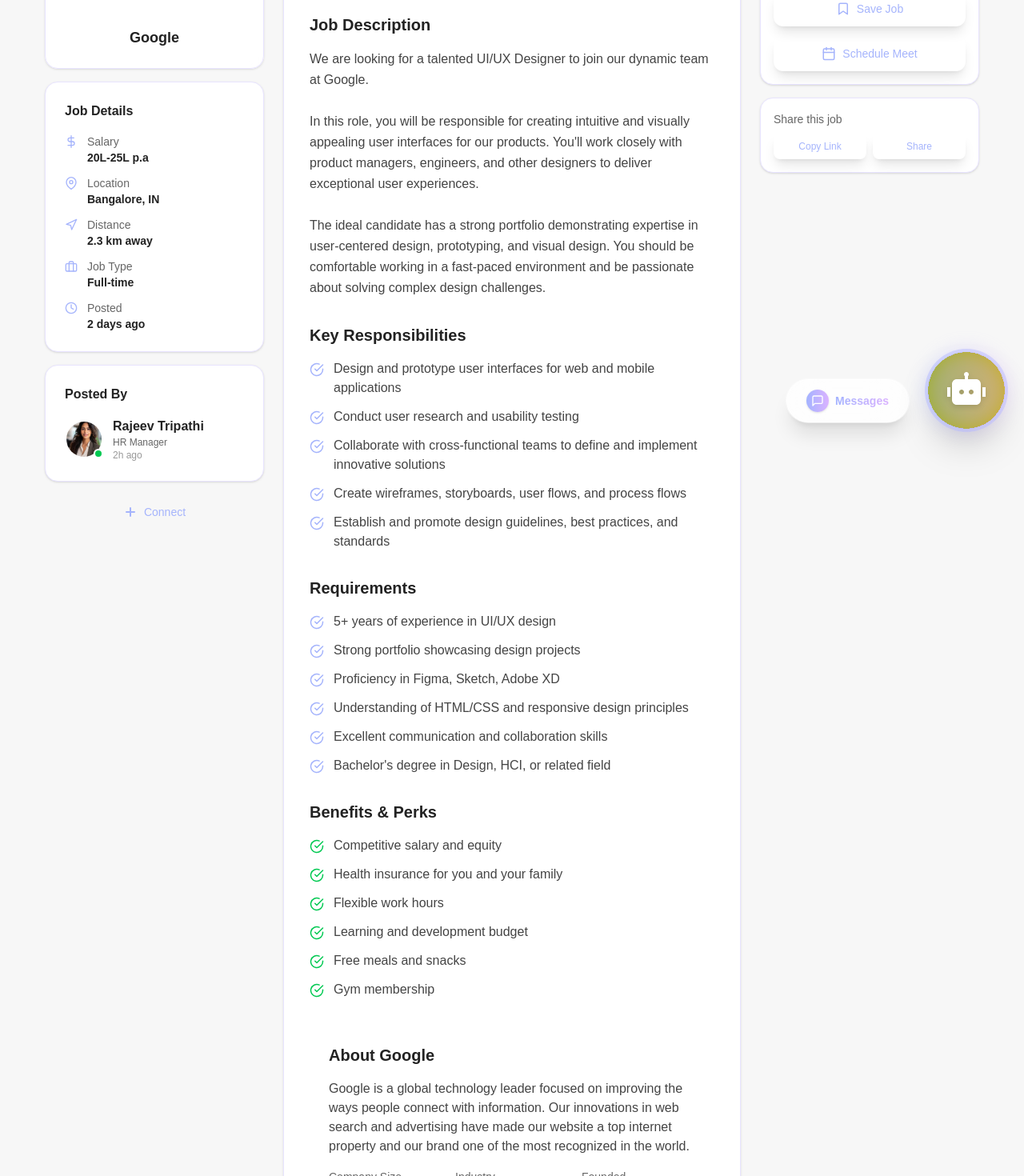
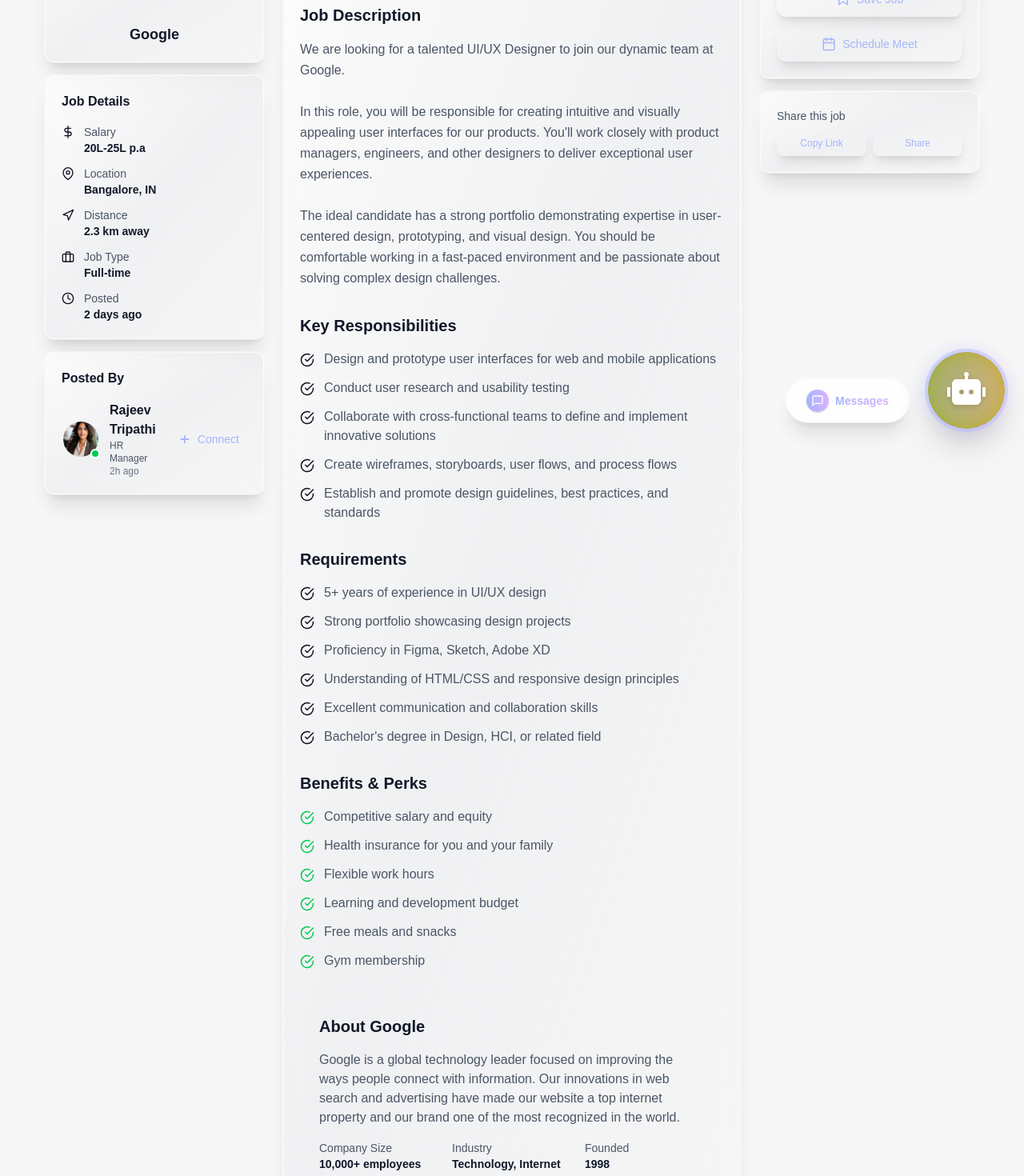
Before and after one commit to sourabh0904/staff-book, a Next.js app: page /profile/jobs/p1 in a window 1280 px wide. Shown: the part 240-1710 px from the top of the page at 80% size. Built offline with nearby package versions, Linux system fonts and the light colour scheme.

Commit message:
profile display settings properly implemented.

```diff
--- a/src/app/profile/jobs/[jobId]/page.tsx
+++ b/src/app/profile/jobs/[jobId]/page.tsx
@@ -17,6 +17,8 @@
   FiCheckCircle,
 } from "react-icons/fi";
 import Button from "@/components/shared/Button";
+import Card from "@/components/shared/Card";
+import { THEME } from "@/styles/theme";
 
 
 // Mock job data - in real app, fetch from API
@@ -206,72 +208,76 @@
             <div className="col-span-3">
               <div className="sticky top-6 space-y-4">
                 {/* Company Logo */}
-                <div className="bg-white/90 backdrop-blur-sm rounded-2xl p-6 shadow-sm border border-[#E8E4FF]">
-                  <div className="w-full h-24 bg-gradient-to-br from-light-bg to-light-bg rounded-xl flex items-center justify-center mb-4">
-                    <div className="text-4xl font-bold bg-gradient-to-r from-gradient-start to-gradient-end bg-clip-text text-transparent">
+                {/* Company Logo */}
+                <Card className="p-6">
+                  <div className={`w-full h-24 bg-gradient-to-br ${THEME.colors.gradient.light} rounded-xl flex items-center justify-center mb-4`}>
+                    <div className={`text-4xl font-bold bg-gradient-to-r ${THEME.colors.gradient.start} ${THEME.colors.gradient.end} bg-clip-text text-transparent`}>
                       {job.company.charAt(0)}
                     </div>
                   </div>
-                  <h3 className="text-lg font-bold text-[#222] text-center">
+                  <h3 className={`text-lg font-bold ${THEME.colors.text.heading} text-center`}>
                     {job.company}
                   </h3>
-                </div>
+                </Card>
 
                 {/* Quick Info */}
-                <div className="bg-white rounded-2xl p-6 shadow-sm border border-[#E8E4FF] space-y-4">
-                  <h4 className="font-bold text-[#222] mb-4">Job Details</h4>
+                {/* Quick Info */}
+                <Card className="p-6 space-y-4">
+                  <h4 className={`font-bold ${THEME.colors.text.heading} mb-4`}>Job Details</h4>
 
                   <div className="space-y-3 text-sm">
                     <div className="flex items-start gap-3">
-                      <FiDollarSign className="text-primary mt-0.5" size={16} />
+                      <FiDollarSign className={`text-[${THEME.colors.primary}] mt-0.5`} size={16} />
                       <div>
-                        <p className="text-[#666]">Salary</p>
-                        <p className="font-semibold text-[#222]">{job.salary}</p>
+                        <p className={THEME.colors.text.body}>Salary</p>
+                        <p className={`font-semibold ${THEME.colors.text.heading}`}>{job.salary}</p>
                       </div>
                     </div>
 
                     <div className="flex items-start gap-3">
-                      <FiMapPin className="text-primary mt-0.5" size={16} />
+                      <FiMapPin className={`text-[${THEME.colors.primary}] mt-0.5`} size={16} />
                       <div>
-                        <p className="text-[#666]">Location</p>
-                        <p className="font-semibold text-[#222]">{job.location}</p>
+                        <p className={THEME.colors.text.body}>Location</p>
+                        <p className={`font-semibold ${THEME.colors.text.heading}`}>{job.location}</p>
                       </div>
                     </div>
 
                     <div className="flex items-start gap-3">
-                      <FiNavigation className="text-primary mt-0.5" size={16} />
+                      <FiNavigation className={`text-[${THEME.colors.primary}] mt-0.5`} size={16} />
                       <div>
-                        <p className="text-[#666]">Distance</p>
-                        <p className="font-semibold text-[#222]">
+                        <p className={THEME.colors.text.body}>Distance</p>
+                        <p className={`font-semibold ${THEME.colors.text.heading}`}>
                           {job.distance} km away
                         </p>
                       </div>
                     </div>
 
                     <div className="flex items-start gap-3">
-                      <FiBriefcase className="text-primary mt-0.5" size={16} />
+                      <FiBriefcase className={`text-[${THEME.colors.primary}] mt-0.5`} size={16} />
                       <div>
-                        <p className="text-[#666]">Job Type</p>
-                        <p className="font-semibold text-[#222]">{job.type}</p>
+                        <p className={THEME.colors.text.body}>Job Type</p>
+                        <p className={`font-semibold ${THEME.colors.text.heading}`}>{job.type}</p>
                       </div>
                     </div>
 
                     <div className="flex items-start gap-3">
-                      <FiClock className="text-primary mt-0.5" size={16} />
+                      <FiClock className={`text-[${THEME.colors.primary}] mt-0.5`} size={16} />
                       <div>
-                        <p className="text-[#666]">Posted</p>
-                        <p className="font-semibold text-[#222]">{job.postedDate}</p>
+                        <p className={THEME.colors.text.body}>Posted</p>
+                        <p className={`font-semibold ${THEME.colors.text.heading}`}>{job.postedDate}</p>
                       </div>
                     </div>
                   </div>
-                </div>
+                </Card>
 
                 {/* Posted By */}
-                <div className="bg-white rounded-2xl p-6 shadow-sm border border-[#E8E4FF]">
-                  <h4 className="font-bold text-[#222] mb-4">Posted By</h4>
+                {/* Posted By */}
+                <Card className="p-6">
+                  <h4 className={`font-bold ${THEME.colors.text.heading} mb-4`}>Posted By</h4>
+                  <div className="flex items-center justify-between gap-3">
                     <div className="flex items-center gap-3">
                       <div className="relative">
-                      <div className="w-12 h-12 rounded-full bg-gradient-to-br from-gradient-start to-gradient-end p-[2px]">
+                        <div className={`w-12 h-12 rounded-full bg-gradient-to-br ${THEME.colors.gradient.start} ${THEME.colors.gradient.end} p-[2px]`}>
                           <div className="w-full h-full rounded-full bg-white flex items-center justify-center overflow-hidden">
                             <img
                               src={job.posterImage}
@@ -285,17 +291,16 @@
                         )}
                       </div>
                       <div>
-                      <p className="font-semibold text-[#222]">{job.posterName}</p>
-                      <p className="text-xs text-[#666]">{job.posterDesignation}</p>
-                      <p className="text-xs text-[#999]">{job.lastActive}</p>
-                    </div>
+                        <p className={`font-semibold ${THEME.colors.text.heading}`}>{job.posterName}</p>
+                        <p className={`text-xs ${THEME.colors.text.body}`}>{job.posterDesignation}</p>
+                        <p className={`text-xs ${THEME.colors.text.muted}`}>{job.lastActive}</p>
                       </div>
                     </div>
                     <Button
                       variant="ghost"
-                className="w-full flex items-center justify-center gap-2 px-4 py-3 bg-light-bg text-primary hover:bg-[#E5E3FF] rounded-xl font-medium transition-all"
+                      className="flex items-center justify-center gap-2 px-4 py-2 bg-light-bg text-primary hover:bg-[#E5E3FF] rounded-xl font-medium transition-all text-sm"
                     >
-                <svg width="18" height="18" viewBox="0 0 18 18" fill="none">
+                      <svg width="16" height="16" viewBox="0 0 18 18" fill="none">
                         <path
                           d="M9 4V14M4 9H14"
                           stroke="currentColor"
@@ -306,15 +311,18 @@
                       Connect
                     </Button>
                   </div>
+                </Card>
+                  </div>
             </div>
 
             {/* Center Column - Job Description */}
+            {/* Center Column - Job Description */}
             <div className="col-span-6">
-              <div className="bg-white rounded-2xl p-8 shadow-sm border border-[#E8E4FF]">
-                <h1 className="text-3xl font-bold text-[#222] mb-2">
+              <Card className="p-8">
+                <h1 className={`text-3xl font-bold ${THEME.colors.text.heading} mb-2`}>
                   {job.position}
                 </h1>
-                <div className="flex items-center gap-4 text-sm text-[#666] mb-6">
+                <div className={`flex items-center gap-4 text-sm ${THEME.colors.text.body} mb-6`}>
                   <span className="flex items-center gap-1">
                     <FiBriefcase size={14} />
                     {job.workMode}
@@ -327,24 +335,24 @@
 
                 {/* Job Description */}
                 <section className="mb-8">
-                  <h2 className="text-xl font-bold text-[#222] mb-4">
+                  <h2 className={`text-xl font-bold ${THEME.colors.text.heading} mb-4`}>
                     Job Description
                   </h2>
-                  <p className="text-[#444] leading-relaxed whitespace-pre-line">
+                  <p className={`${THEME.colors.text.body} leading-relaxed whitespace-pre-line`}>
                     {job.description}
                   </p>
                 </section>
 
                 {/* Responsibilities */}
                 <section className="mb-8">
-                  <h2 className="text-xl font-bold text-[#222] mb-4">
+                  <h2 className={`text-xl font-bold ${THEME.colors.text.heading} mb-4`}>
                     Key Responsibilities
                   </h2>
                   <ul className="space-y-3">
                     {job.responsibilities.map((item: string, index: number) => (
                       <li key={index} className="flex items-start gap-3">
-                        <FiCheckCircle className="text-primary mt-1 flex-shrink-0" size={18} />
-                        <span className="text-[#444]">{item}</span>
+                        <FiCheckCircle className={`text-[${THEME.colors.primary}] mt-1 flex-shrink-0`} size={18} />
+                        <span className={THEME.colors.text.body}>{item}</span>
                       </li>
                     ))}
                   </ul>
@@ -352,14 +360,14 @@
 
                 {/* Requirements */}
                 <section className="mb-8">
-                  <h2 className="text-xl font-bold text-[#222] mb-4">
+                  <h2 className={`text-xl font-bold ${THEME.colors.text.heading} mb-4`}>
                     Requirements
                   </h2>
                   <ul className="space-y-3">
                     {job.requirements.map((item: string, index: number) => (
                       <li key={index} className="flex items-start gap-3">
-                        <FiCheckCircle className="text-primary mt-1 flex-shrink-0" size={18} />
-                        <span className="text-[#444]">{item}</span>
+                        <FiCheckCircle className={`text-[${THEME.colors.primary}] mt-1 flex-shrink-0`} size={18} />
+                        <span className={THEME.colors.text.body}>{item}</span>
                       </li>
                     ))}
                   </ul>
@@ -367,41 +375,41 @@
 
                 {/* Benefits */}
                 <section className="mb-8">
-                  <h2 className="text-xl font-bold text-[#222] mb-4">
+                  <h2 className={`text-xl font-bold ${THEME.colors.text.heading} mb-4`}>
                     Benefits & Perks
                   </h2>
                   <ul className="space-y-3">
                     {job.benefits.map((item: string, index: number) => (
                       <li key={index} className="flex items-start gap-3">
                         <FiCheckCircle className="text-green-500 mt-1 flex-shrink-0" size={18} />
-                        <span className="text-[#444]">{item}</span>
+                        <span className={THEME.colors.text.body}>{item}</span>
                       </li>
                     ))}
                   </ul>
                 </section>
 
                 {/* Company Info */}
-                <section className="bg-gradient-to-br from-light-bg to-light-bg rounded-xl p-6">
-                  <h2 className="text-xl font-bold text-[#222] mb-4">
+                <section className={`bg-gradient-to-br ${THEME.colors.gradient.light} rounded-xl p-6`}>
+                  <h2 className={`text-xl font-bold ${THEME.colors.text.heading} mb-4`}>
                     About {job.companyInfo.name}
                   </h2>
-                  <p className="text-[#444] mb-4">{job.companyInfo.about}</p>
+                  <p className={`${THEME.colors.text.body} mb-4`}>{job.companyInfo.about}</p>
                   <div className="grid grid-cols-3 gap-4 text-sm">
                     <div>
-                      <p className="text-[#666]">Company Size</p>
-                      <p className="font-semibold text-[#222]">{job.companyInfo.size}</p>
+                      <p className={THEME.colors.text.body}>Company Size</p>
+                      <p className={`font-semibold ${THEME.colors.text.heading}`}>{job.companyInfo.size}</p>
                     </div>
                     <div>
-                      <p className="text-[#666]">Industry</p>
-                      <p className="font-semibold text-[#222]">{job.companyInfo.industry}</p>
+                      <p className={THEME.colors.text.body}>Industry</p>
+                      <p className={`font-semibold ${THEME.colors.text.heading}`}>{job.companyInfo.industry}</p>
                     </div>
                     <div>
-                      <p className="text-[#666]">Founded</p>
-                      <p className="font-semibold text-[#222]">{job.companyInfo.founded}</p>
+                      <p className={THEME.colors.text.body}>Founded</p>
+                      <p className={`font-semibold ${THEME.colors.text.heading}`}>{job.companyInfo.founded}</p>
                     </div>
                   </div>
                 </section>
-              </div>
+              </Card>
             </div>
 
             {/* Right Column - Call to Action (Sticky) */}
@@ -409,17 +417,17 @@
               <div className="sticky top-6 space-y-4">
                 {/* Apply Button */}
                 {/* Apply Button */}
-                <Button className="w-full px-6 py-4 bg-gradient-to-r from-gradient-start to-[#7F37C9] hover:from-[#4A4AD6] hover:to-[#6E2BB8] text-white font-bold rounded-2xl transition-all duration-300 shadow-lg hover:shadow-xl text-lg">
+                <Button className={`${THEME.components.button.primary} w-full text-lg`}>
                   Apply Now
                 </Button>
 
                 {/* Action Buttons */}
-                <div className="bg-white rounded-2xl p-4 shadow-sm border border-[#E8E4FF] space-y-3">
+                <Card className="p-4 space-y-3">
                   <Button
                     onClick={() => setIsSaved(!isSaved)}
                     className={`w-full flex items-center justify-center gap-2 px-4 py-3 rounded-xl font-medium transition-all ${
                       isSaved
-                        ? "bg-primary text-white"
+                        ? `bg-[${THEME.colors.primary}] text-white`
                         : "bg-light-bg text-primary hover:bg-[#E5E3FF]"
                     }`}
                   >
@@ -431,13 +439,11 @@
                     <FiCalendar size={18} />
                     Schedule Meet
                   </Button>
-
-
-                </div>
+                </Card>
 
                 {/* Share */}
-                <div className="bg-white rounded-2xl p-4 shadow-sm border border-[#E8E4FF]">
-                  <p className="text-sm text-[#666] mb-2">Share this job</p>
+                <Card className="p-4">
+                  <p className={`text-sm ${THEME.colors.text.body} mb-2`}>Share this job</p>
                   <div className="flex gap-2">
                     <Button className="flex-1 px-3 py-2 bg-light-bg hover:bg-[#E5E3FF] rounded-lg text-xs font-medium text-primary transition-colors">
                       Copy Link
@@ -446,7 +452,7 @@
                       Share
                     </Button>
                   </div>
-                </div>
+                </Card>
               </div>
             </div>
           </div>
--- a/src/app/profile/jobs/category/[category]/page.tsx
+++ b/src/app/profile/jobs/category/[category]/page.tsx
@@ -839,7 +839,7 @@
                             <h3 className="text-base font-bold text-[#222] leading-tight">
                               {job.posterName}
                             </h3>
-                            <div className="flex items-center gap-1 text-xs text-primary">
+                            <div className="flex items-center gap-1 text-xs text-purple-600">
                               <FiNavigation size={12} />
                               <span>{job.distance.toFixed(1)} km away</span>
                             </div>
@@ -953,7 +953,7 @@
                           Save the job
                         </span>
                       </button>
-                      <button className="flex-1 px-4 py-2 bg-gradient-to-r from-gradient-start to-[#7F37C9] hover:from-[#4A4AD6] hover:to-[#6E2BB8] text-white font-bold rounded-full transition-all duration-300 shadow-md hover:shadow-lg text-sm text-center">
+                      <button className={`${THEME.components.button.primary} flex-1`}>
                         Apply Now
                       </button>
                     </div>
--- a/src/data/profilePerformanceStats.ts
+++ b/src/data/profilePerformanceStats.ts
@@ -4,7 +4,4 @@
   { label: 'Connections', value: 1670 },
   { label: 'Posts', value: 34 },
   { label: 'Job Posts', value: 34 },
-  { label: 'Profile Views', value: 1670 },
-  { label: 'Resume Downloads', value: 1670 },
-  { label: 'Contact Viewed', value: 1670 },
 ];
```
Also changed, not shown: src/app/profile/find-candidates/page.tsx (+40 -1 lines), src/app/profile/jobs/page.tsx (+74 -92 lines), src/components/shared/EmployerVerificationModal.tsx (+98 -22 lines). Lines whose indentation alone changed are shown as unchanged.
